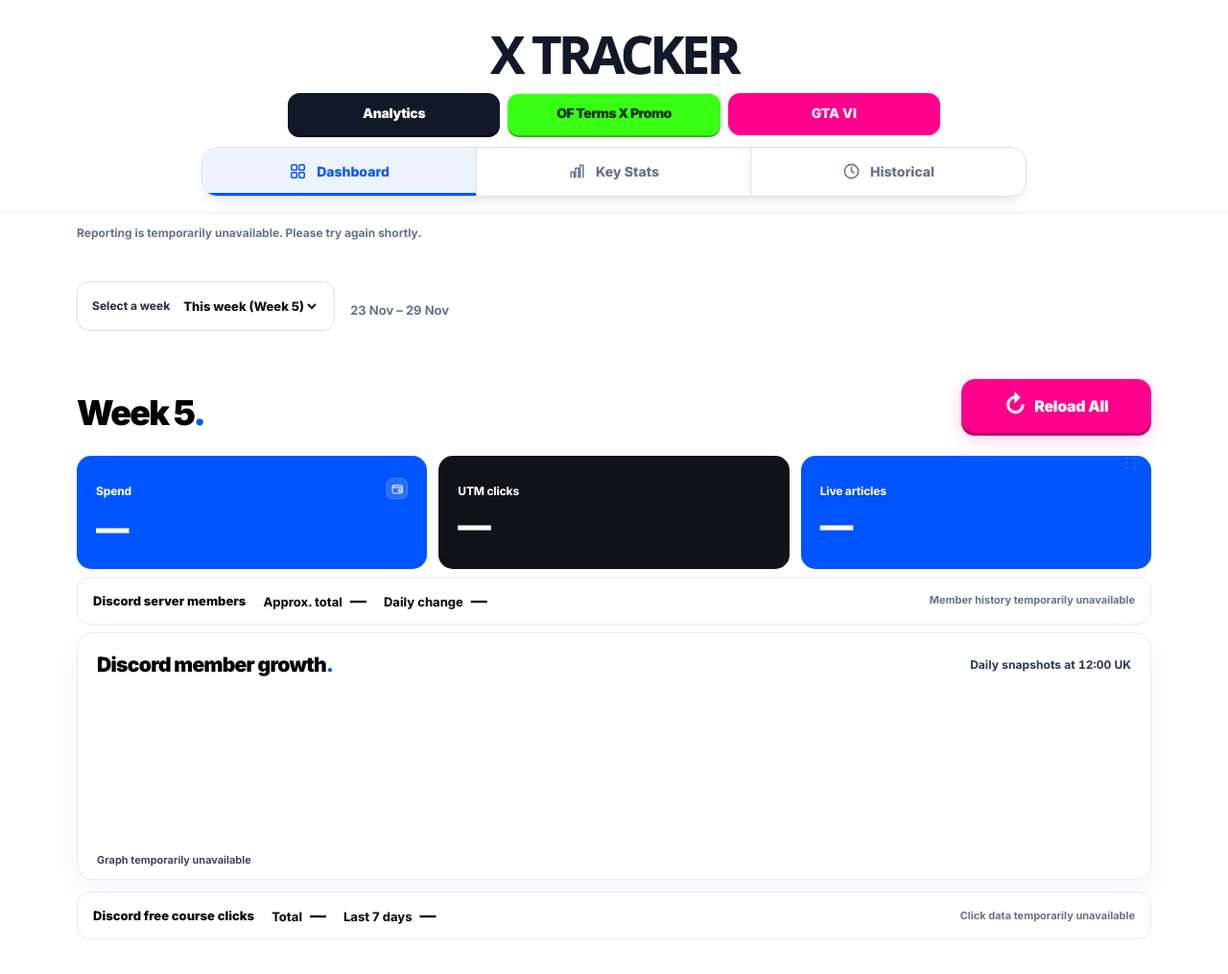
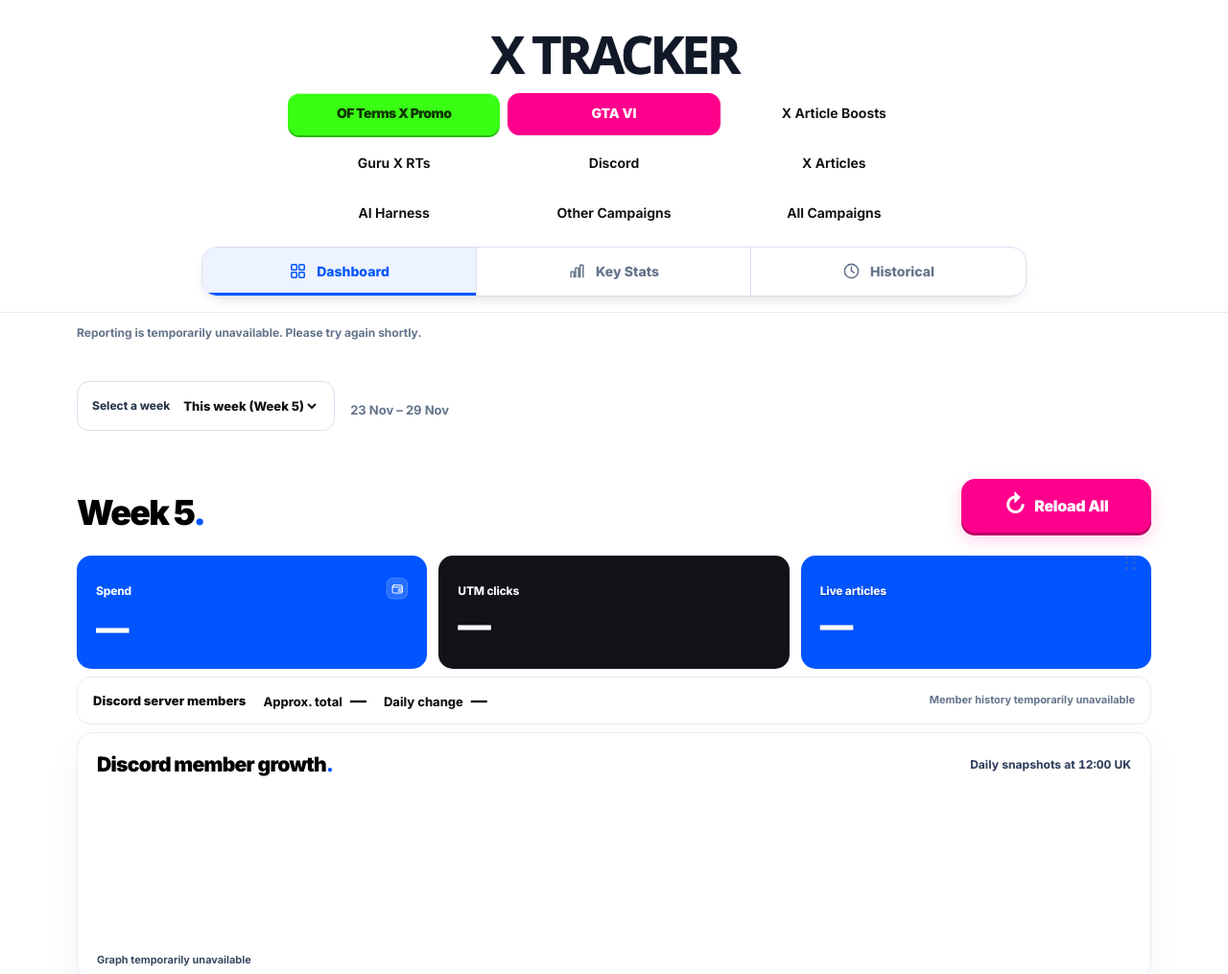
Before and after one commit to louisrid/fanvue-x-tracker-live, a website: page public/index.html in a window 1280 px wide. Shown: the top 1015 px of the page at 96% size. Drawn offline with Linux system fonts and the light colour scheme; no server answers; a web font is replaced by a local one.

Commit message:
Replace unwanted Analytics tab with direct campaign report buttons

```diff
--- a/public/index.html
+++ b/public/index.html
@@ -32,10 +32,16 @@
     <button class="mobile-nav-item" data-page="stats" type="button"><svg viewBox="0 0 24 24" aria-hidden="true"><path d="M4 20v-7h4v7M10 20V8h4v12M16 20V4h4v16"/></svg><span>Key Stats</span></button>
     <button class="mobile-nav-item" data-page="historical" type="button"><svg viewBox="0 0 24 24" aria-hidden="true"><circle cx="12" cy="12" r="9"/><path d="M12 7v5l3.5 2"/></svg><span>Historical</span></button>
   </nav>
-      <nav class="campaign-nav" aria-label="Analytics">
-      <a class="reporting-nav-link" data-page="reporting" href="#reporting">Analytics</a>
-      <a class="of-promo-button" href="#campaign-C001">OF Terms X Promo</a>
-      <a class="gta-promo-button" id="gtaButton" href="#gta-vi">GTA VI</a>
+      <nav class="campaign-nav" aria-label="Campaign shortcuts">
+        <a class="of-promo-button" href="#campaign-C001">OF Terms X Promo</a>
+        <a class="gta-promo-button" id="gtaButton" href="#gta-vi">GTA VI</a>
+        <a class="campaign-report-button campaign-report-button-boosts" data-campaign-report="article-rt" href="#report-article-rt">X Article Boosts</a>
+        <a class="campaign-report-button campaign-report-button-guru" data-campaign-report="guru" href="#report-guru">Guru X RTs</a>
+        <a class="campaign-report-button campaign-report-button-discord" data-campaign-report="discord" href="#report-discord">Discord</a>
+        <a class="campaign-report-button campaign-report-button-articles" data-campaign-report="articles" href="#report-articles">X Articles</a>
+        <a class="campaign-report-button campaign-report-button-harness" data-campaign-report="harness" href="#report-harness">AI Harness</a>
+        <a class="campaign-report-button campaign-report-button-other" data-campaign-report="other" href="#report-other">Other Campaigns</a>
+        <a class="campaign-report-button campaign-report-button-overview" data-campaign-report="all" href="#report-all">All Campaigns</a>
       </nav>
     </div>
   </header>
@@ -208,12 +214,11 @@
     <section class="site-page key-stats-page" id="page-reporting" aria-labelledby="reportingTitle" hidden>
       <div class="subpage-back-row"><button class="page-back-button" type="button" aria-label="Back" data-back><svg viewBox="0 0 24 24" aria-hidden="true"><path d="M19 12H5m7-7-7 7 7 7"/></svg></button></div>
       <div class="page-intro compact-intro refresh-page-intro">
-        <div class="refresh-heading-copy"><h1 id="reportingTitle">Analytics<span class="heading-accent">.</span></h1><p class="rpt-header-caption">All campaigns, lifetime performance, real data sources</p></div>
+        <div class="refresh-heading-copy"><h1 id="reportingTitle">All Campaigns<span class="heading-accent">.</span></h1><p class="rpt-header-caption">Lifetime results from connected sources</p></div>
         <div class="x-refresh-controls"><button class="rpt-refresh" id="reportingRefreshButton" type="button">Reload reporting data</button></div>
       </div>
       <p class="rpt-status" id="reportingStatus" role="status" aria-live="polite">Connecting campaign feeds</p>
-      <div class="rpt-tabs" id="reportingTabs" role="tablist" aria-label="Analytics sections"></div>
-      <div id="reportingPanel" role="tabpanel" aria-live="polite"><div class="rpt-empty">Loading campaign data</div></div>
+      <div id="reportingPanel" role="region" aria-label="Selected campaign results" aria-live="polite"><div class="rpt-empty">Loading campaign data</div></div>
     </section>
 
   </main>
```
